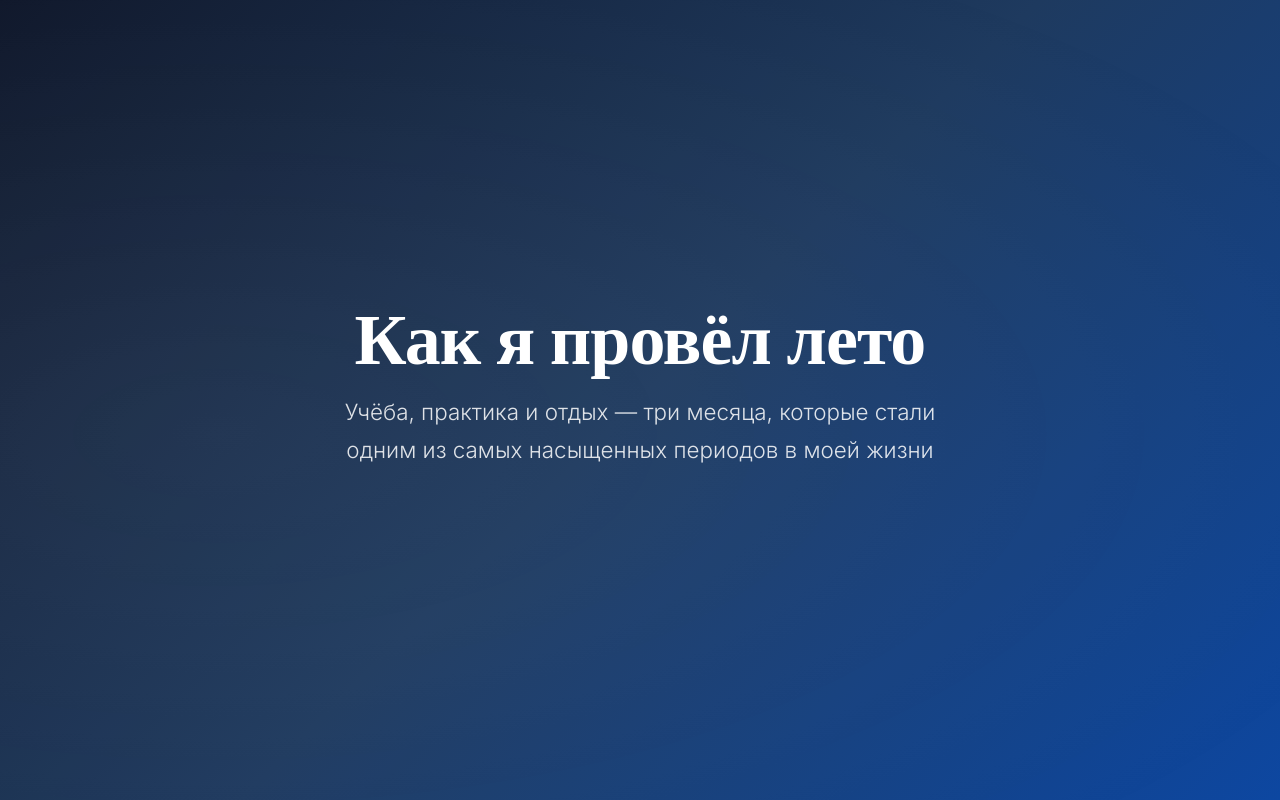
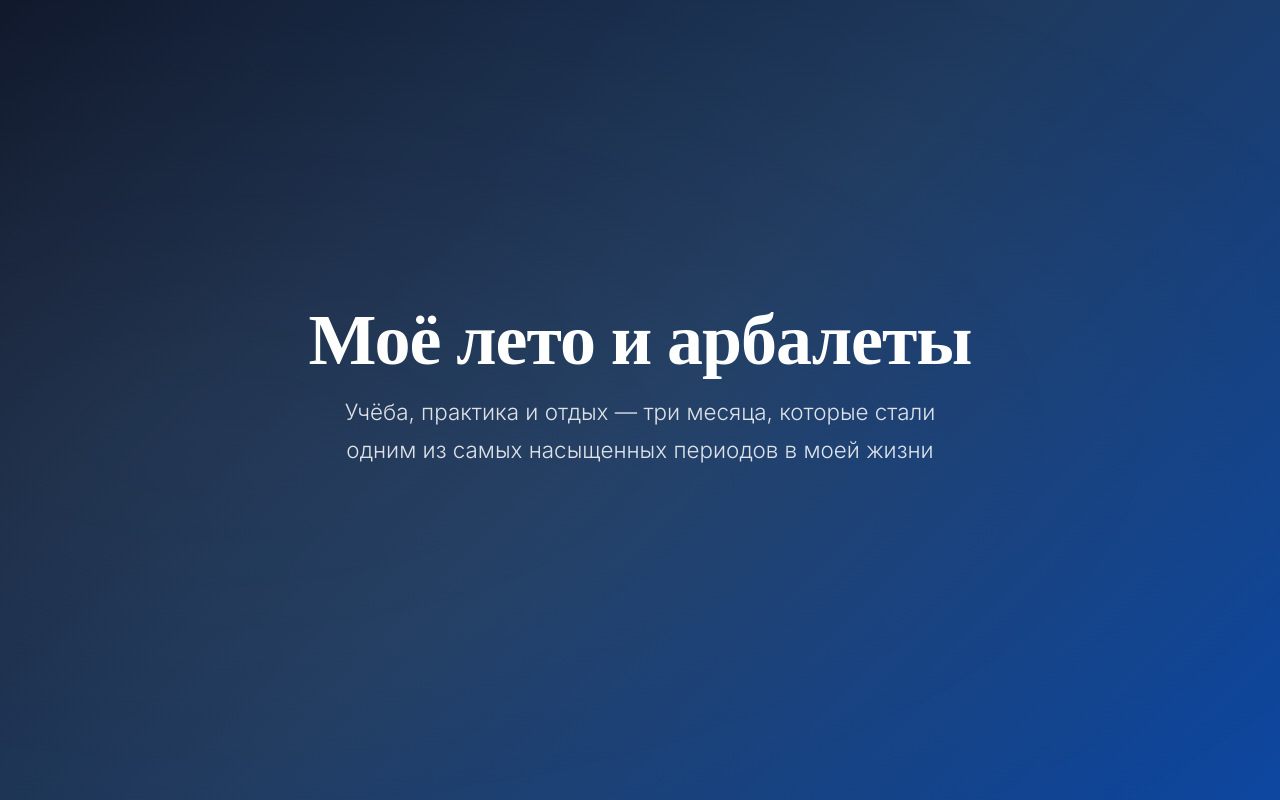
Before and after one commit to AndreyUIR/wt-lab1-1git-akushevich, a plain HTML site: page index.html in a window 1280 px wide. Shown: the top 800 px of the page. Drawn offline with nearby package versions, Linux system fonts and the light colour scheme.

Commit message:
docs: update page title

```diff
--- a/index.html
+++ b/index.html
@@ -296,7 +296,7 @@
 <!-- ==================== HERO ==================== -->
 <section class="hero">
     <div class="hero-content">
-        <h1>Как я провёл лето</h1>
+        <h1>Моё лето и арбалеты</h1>
         <p class="lead">
             Учёба, практика и отдых — три месяца, которые стали одним из самых насыщенных периодов в моей жизни
         </p>
```
